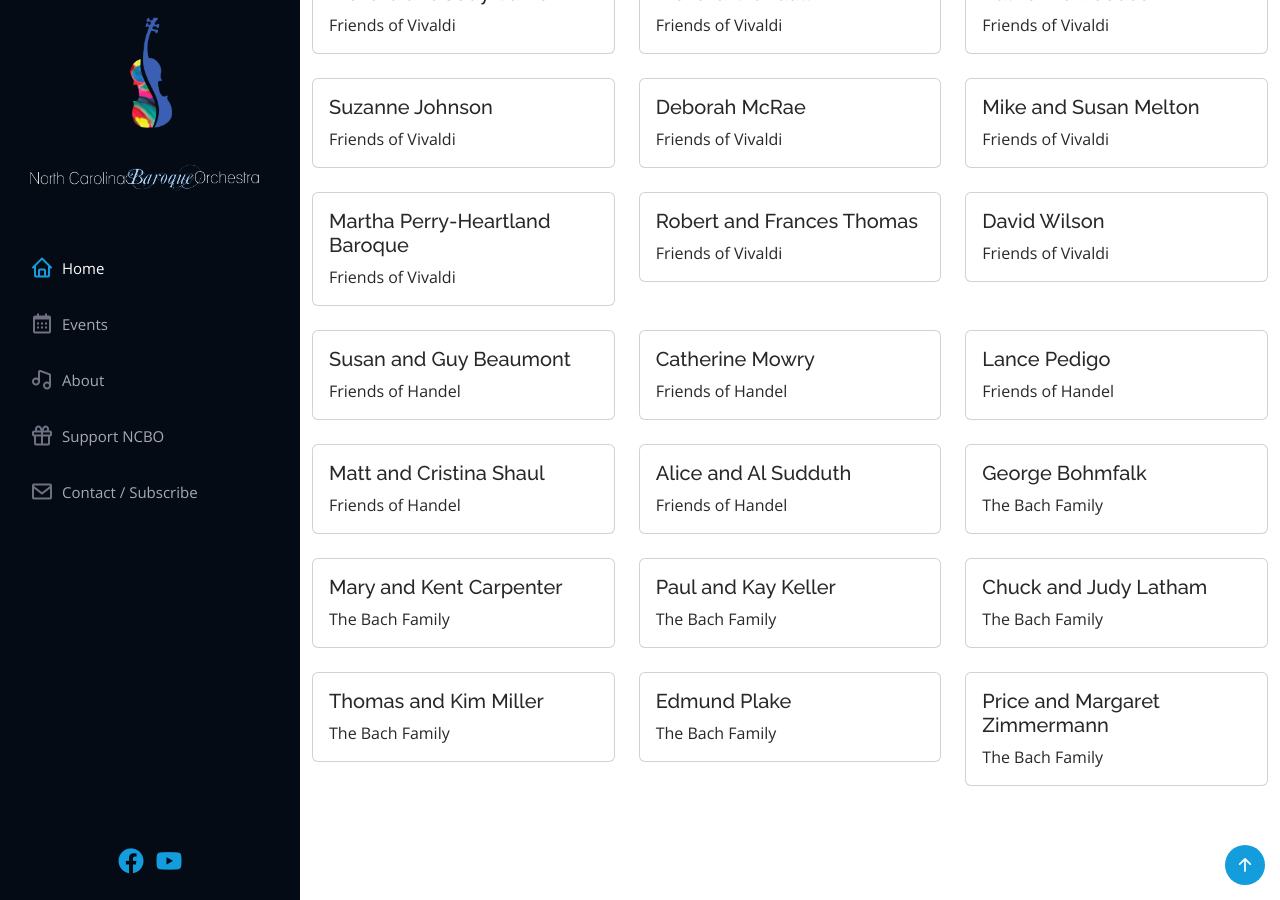
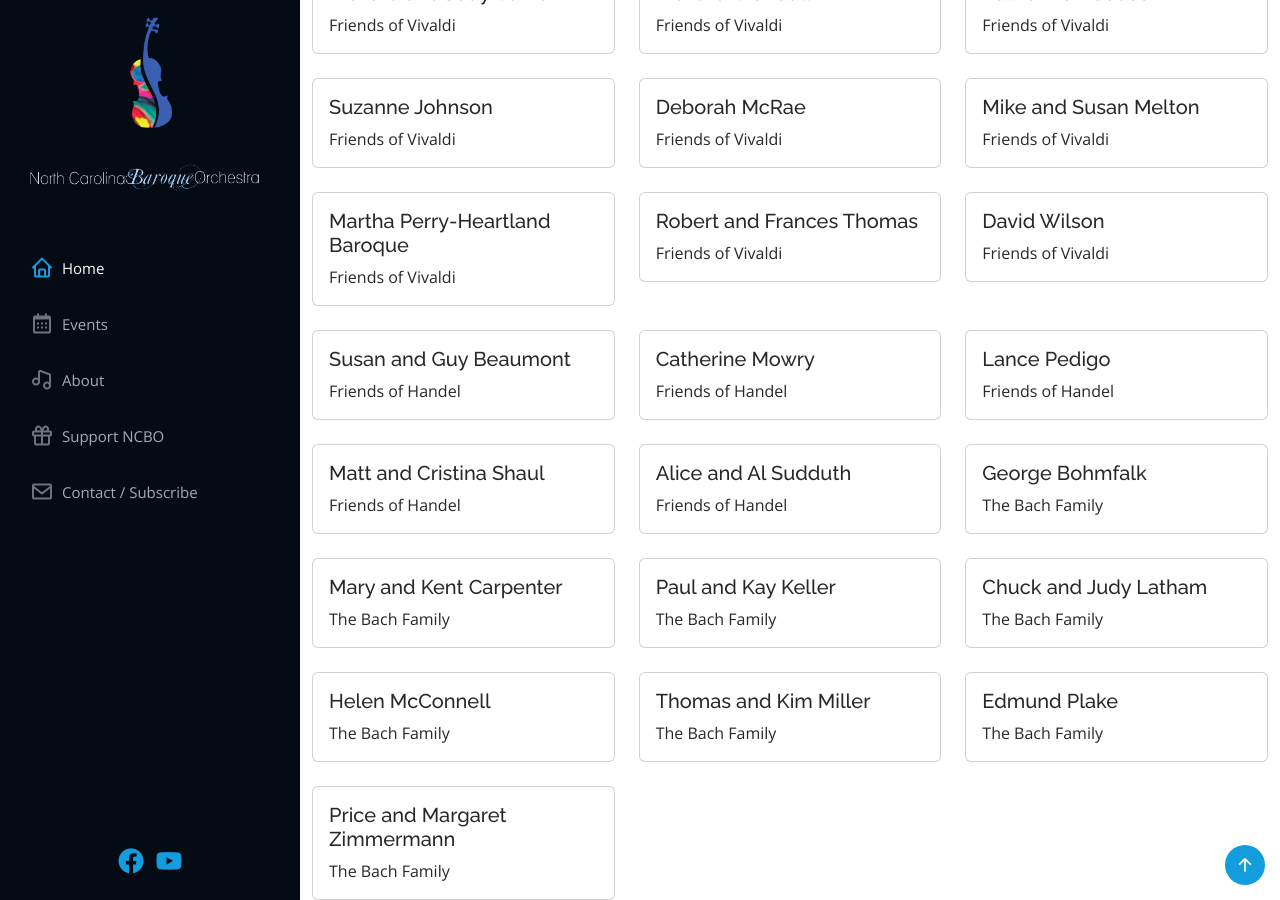
Before and after one commit to ncbaroqueorchestra/ncboweb, a Jekyll site: the page built from donors.md, in a window 1280 px wide and 900 px high, scrolled down 930 px. Built offline with Jekyll 4.4.1, drawn with Linux system fonts in a browser that asks for light colours.

```diff
--- a/_data/donors.yml
+++ b/_data/donors.yml
@@ -154,6 +154,10 @@
   level: The Bach Family
   levelnumber: 5
   sortname: Latham
+- donorname: Helen McConnell
+  level: The Bach Family
+  levelnumber: 5
+  sortname: McConnell
 - donorname: Thomas and Kim Miller
   level: The Bach Family
   levelnumber: 5
```
